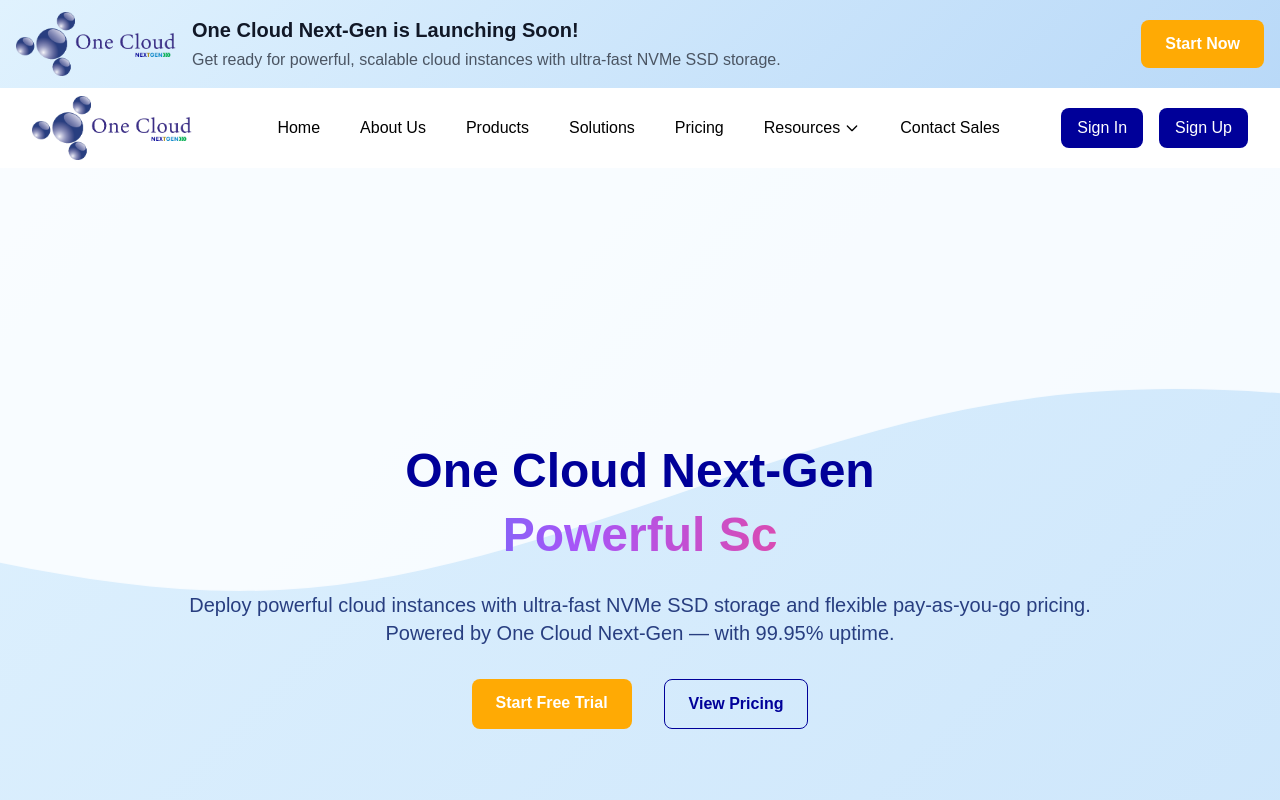
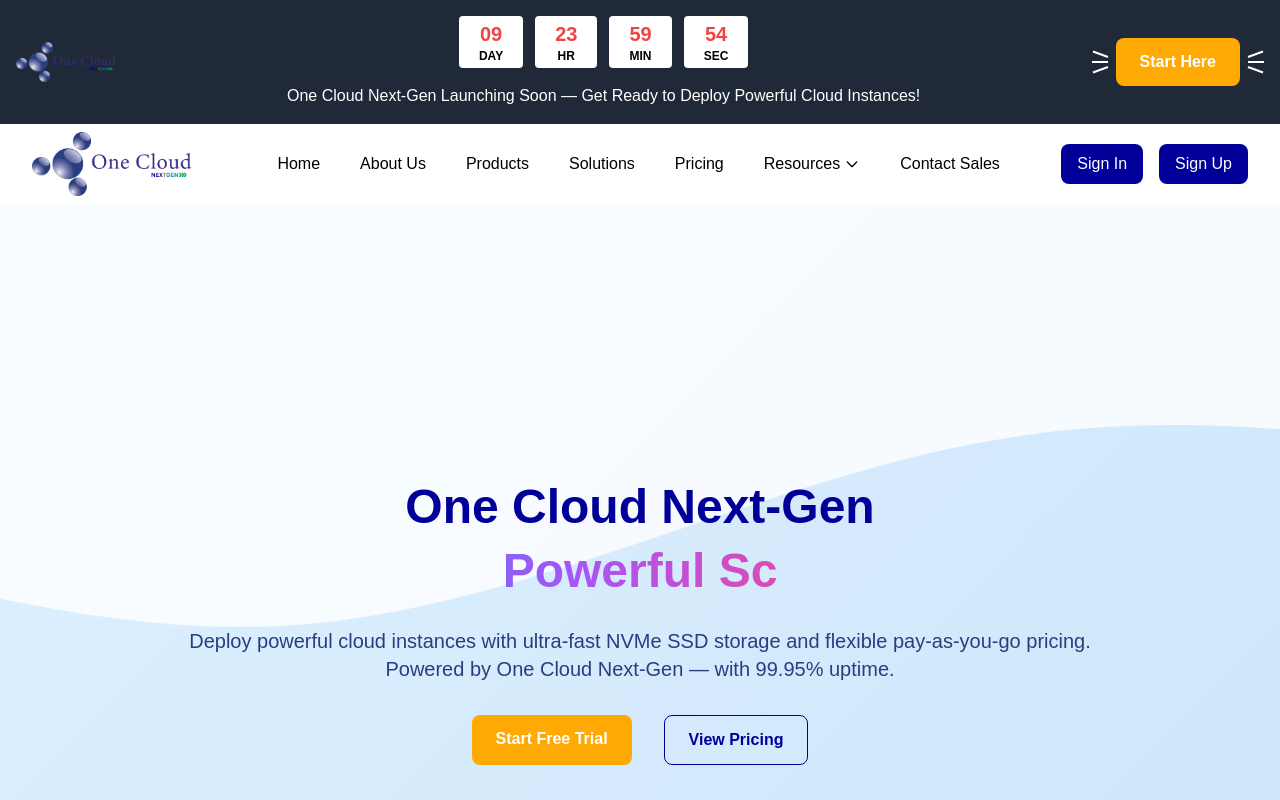
Before and after one commit to ayezinhtun/1CNGUI, a React (Vite) app: page / in a window 1280 px wide. Shown: the top 800 px of the page. Built offline with nearby package versions, Linux system fonts and the light colour scheme.

Commit message:
update in banner

```diff
--- a/src/components/AnnouncementBanner.jsx
+++ b/src/components/AnnouncementBanner.jsx
@@ -1,75 +1,133 @@
 import React, { useState, useEffect } from "react";
-import logo from "../assets/OneCloud-Logo.png";
+import logo from "../assets/OneCloud-Logo.png"; // replace with your logo path
 
 export default function AnnouncementBanner({ onBannerHeight }) {
   const [hidden, setHidden] = useState(false);
   const [lastScrollY, setLastScrollY] = useState(0);
 
-  // Track scroll direction
+  // Persistent end time (10 days from first visit) stored as timestamp
+  const [endTime] = useState(() => {
+    const saved = localStorage.getItem("bannerEndTime");
+    if (saved && !isNaN(Number(saved))) return Number(saved);
+    const now = new Date().getTime();
+    const newEnd = now + 10 * 24 * 60 * 60 * 1000; // 10 days in ms
+    localStorage.setItem("bannerEndTime", newEnd.toString());
+    return newEnd;
+  });
+
+  // Countdown state
+  const [timeLeft, setTimeLeft] = useState({ days: 0, hours: 0, minutes: 0, seconds: 0 });
+
+  useEffect(() => {
+    const updateTimer = () => {
+      const now = new Date().getTime();
+      const difference = endTime - now;
+
+      if (difference <= 0) {
+        setTimeLeft({ days: 0, hours: 0, minutes: 0, seconds: 0 });
+      } else {
+        const days = Math.floor(difference / (1000 * 60 * 60 * 24));
+        const hours = Math.floor((difference % (1000 * 60 * 60 * 24)) / (1000 * 60 * 60));
+        const minutes = Math.floor((difference % (1000 * 60 * 60)) / (1000 * 60));
+        const seconds = Math.floor((difference % (1000 * 60)) / 1000);
+        setTimeLeft({ days, hours, minutes, seconds });
+      }
+    };
+
+    updateTimer();
+    const interval = setInterval(updateTimer, 1000);
+    return () => clearInterval(interval);
+  }, [endTime]);
+
+  // Scroll hide/show
   useEffect(() => {
     const handleScroll = () => {
       const currentScrollY = window.scrollY;
-
-      if (currentScrollY > lastScrollY && currentScrollY > 50) {
-        setHidden(true); // scrolling down → hide banner
-      } else if (currentScrollY < lastScrollY) {
-        setHidden(false); // scrolling up → show banner
-      }
-
+      if (currentScrollY > lastScrollY && currentScrollY > 50) setHidden(true);
+      else if (currentScrollY < lastScrollY) setHidden(false);
       setLastScrollY(currentScrollY);
     };
-
     window.addEventListener("scroll", handleScroll, { passive: true });
     return () => window.removeEventListener("scroll", handleScroll);
   }, [lastScrollY]);
 
-  // Send banner height to parent for navbar offset
+  // Send banner height to parent
   useEffect(() => {
     const bannerEl = document.getElementById("announcement-banner");
-    if (bannerEl && onBannerHeight) {
-      onBannerHeight(bannerEl.offsetHeight);
-    }
+    if (bannerEl && onBannerHeight) onBannerHeight(bannerEl.offsetHeight);
   }, [onBannerHeight]);
 
   return (
     <div
       id="announcement-banner"
-      className={`text-gray-900 w-full transform transition-transform duration-300 ease-in-out`}
-      style={{ transform: hidden ? "translateY(-100%)" : "translateY(0)", background: "linear-gradient(135deg, #E0F2FE 0%, #B9D9F8 100%)" }}
+      className={`w-full transform transition-transform duration-300 py-2 ease-in-out ${
+        hidden ? "-translate-y-full" : "translate-y-0"
+      }`}
+      style={{ backgroundColor: "#1F2937", color: "#fff" }}
     >
-      <div className="max-w-7xl mx-auto px-4 py-3 flex flex-col md:flex-row items-center justify-between gap-4 relative">
-        {/* Left image */}
-        <img
-          src={logo}
-          alt="One Cloud Logo"
-          className="w-40"
-        />
+      <div className="max-w-7xl mx-auto px-4 py-2 flex items-center justify-between">
+        {/* Left: Logo */}
+        <div className="flex-shrink-0">
+          <img src={logo} alt="Logo" className="h-10 w-auto" />
+        </div>
 
-        {/* Text */}
-        <div className="flex-1 text-center md:text-left">
-          <h2 className="text-lg md:text-xl font-semibold">
-            One Cloud Next-Gen is Launching Soon!
-          </h2>
-          <p className="text-sm md:text-base text-gray-600 mt-1">
-            Get ready for powerful, scalable cloud instances with ultra-fast NVMe SSD storage.
-          </p>
+        <div className="flex flex-col items-center text-center">
+          <div className="flex flex-col items-center text-center">
+            <div className="flex items-center gap-3 mb-1">
+              {/* Days */}
+              <div className="bg-white text-red-500 px-5 py-1 rounded font-bold text-xl flex flex-col">
+                {String(timeLeft.days).padStart(2, "0")}
+                <span className="text-xs text-black">DAY</span>
+              </div>
+              {/* Hours */}
+              <div className="bg-white text-red-500 px-5 py-1 rounded font-bold text-xl flex flex-col">
+                {String(timeLeft.hours).padStart(2, "0")}
+                <span className="text-xs text-black">HR</span>
+              </div>
+              {/* Minutes */}
+              <div className="bg-white text-red-500 px-5 py-1 rounded font-bold text-xl flex flex-col">
+                {String(timeLeft.minutes).padStart(2, "0")} <br />
+                <span className="text-xs text-black">MIN</span>
+              </div>
+              {/* Seconds */}
+              <div className="bg-white text-red-500 px-5 py-1 rounded font-bold text-xl flex flex-col">
+                {String(timeLeft.seconds).padStart(2, "0")} <br />
+                <span className="text-xs text-black">SEC</span>
+              </div>
+            </div>
+
+            <div className="text-sm md:text-base font-medium text-white pt-3">
+              One Cloud Next-Gen Launching Soon — Get Ready to Deploy Powerful Cloud Instances!
+            </div>
+          </div>
+
+
+        </div>
+
+        {/* Right: Button with three-line icons */}
+        <div className="flex items-center gap-2">
+          {/* Left three-line icon (mirrored) */}
+          <div className="flex flex-col justify-center gap-[3px]">
+            <div className="w-4 h-[2px] bg-white rotate-[20deg] origin-right"></div>
+            <div className="w-4 h-[2px] bg-white"></div>
+            <div className="w-4 h-[2px] bg-white rotate-[-20deg] origin-right"></div>
           </div>
 
           {/* Button */}
           <a
             href="#"
-          className="bg-[#ffaa04] text-sm md:text-base relative z-10 text-white font-semibold py-3 px-5 md:px-6 rounded-lg hover:bg-[#e69500] transition duration-300 text-center "
+            className="bg-[#ffaa04] text-sm md:text-base relative z-10 text-white font-semibold py-3 px-5 md:px-6 rounded-lg hover:bg-[#e69500] transition duration-300 text-center"
           >
-          Start Now
+            Start Here
           </a>
 
-        {/* Close button */}
-        {/* <button
-          onClick={() => setHidden(true)}
-          className="absolute top-2 right-2 text-gray-700 hover:text-gray-900"
-        >
-          ✕
-        </button> */}
+          {/* Right three-line icon */}
+          <div className="flex flex-col justify-center gap-[3px]">
+            <div className="w-4 h-[2px] bg-white rotate-[-20deg] origin-left"></div>
+            <div className="w-4 h-[2px] bg-white"></div>
+            <div className="w-4 h-[2px] bg-white rotate-[20deg] origin-left"></div>
+          </div>
+        </div>
       </div>
     </div>
   );
--- /dev/null
+++ b/src/components/test.jsx
@@ -0,0 +1,76 @@
+import React, { useState, useEffect } from "react";
+import logo from "../assets/OneCloud-Logo.png";
+
+export default function AnnouncementBanner({ onBannerHeight }) {
+  const [hidden, setHidden] = useState(false);
+  const [lastScrollY, setLastScrollY] = useState(0);
+
+  // Track scroll direction
+  useEffect(() => {
+    const handleScroll = () => {
+      const currentScrollY = window.scrollY;
+
+      if (currentScrollY > lastScrollY && currentScrollY > 50) {
+        setHidden(true); // scrolling down → hide banner
+      } else if (currentScrollY < lastScrollY) {
+        setHidden(false); // scrolling up → show banner
+      }
+
+      setLastScrollY(currentScrollY);
+    };
+
+    window.addEventListener("scroll", handleScroll, { passive: true });
+    return () => window.removeEventListener("scroll", handleScroll);
+  }, [lastScrollY]);
+
+  // Send banner height to parent for navbar offset
+  useEffect(() => {
+    const bannerEl = document.getElementById("announcement-banner");
+    if (bannerEl && onBannerHeight) {
+      onBannerHeight(bannerEl.offsetHeight);
+    }
+  }, [onBannerHeight]);
+
+  return (
+    <div
+      id="announcement-banner"
+      className={`text-gray-900 w-full transform transition-transform duration-300 ease-in-out`}
+      style={{ transform: hidden ? "translateY(-100%)" : "translateY(0)", background: "linear-gradient(135deg, #E0F2FE 0%, #B9D9F8 100%)" }}
+    >
+      <div className="max-w-7xl mx-auto px-4 py-3 flex flex-col md:flex-row items-center justify-between gap-4 relative">
+        {/* Left image */}
+        <img
+          src={logo}
+          alt="One Cloud Logo"
+          className="w-40"
+        />
+
+        {/* Text */}
+        <div className="flex-1 text-center md:text-left">
+          <h2 className="text-lg md:text-xl font-semibold">
+            One Cloud Next-Gen is Launching Soon!
+          </h2>
+          <p className="text-sm md:text-base text-gray-600 mt-1">
+            Get ready for powerful, scalable cloud instances with ultra-fast NVMe SSD storage.
+          </p>
+        </div>
+
+        {/* Button */}
+        <a
+          href="#"
+          className="bg-[#ffaa04] text-sm md:text-base relative z-10 text-white font-semibold py-3 px-5 md:px-6 rounded-lg hover:bg-[#e69500] transition duration-300 text-center "
+        >
+          Start Now
+        </a>
+
+        {/* Close button */}
+        {/* <button
+          onClick={() => setHidden(true)}
+          className="absolute top-2 right-2 text-gray-700 hover:text-gray-900"
+        >
+          ✕
+        </button> */}
+      </div>
+    </div>
+  );
+}
```
Lines whose indentation alone changed are shown as unchanged.
